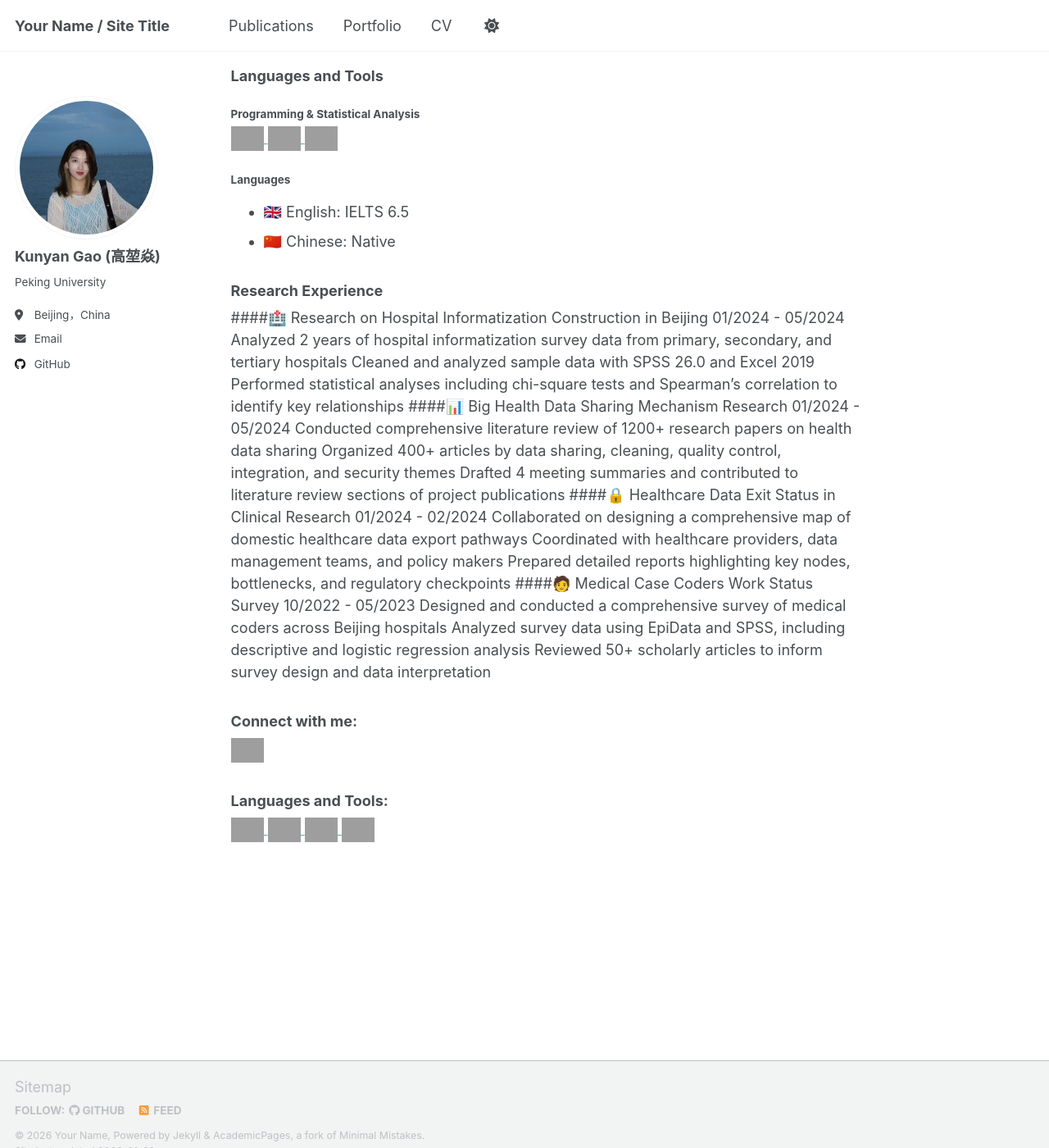
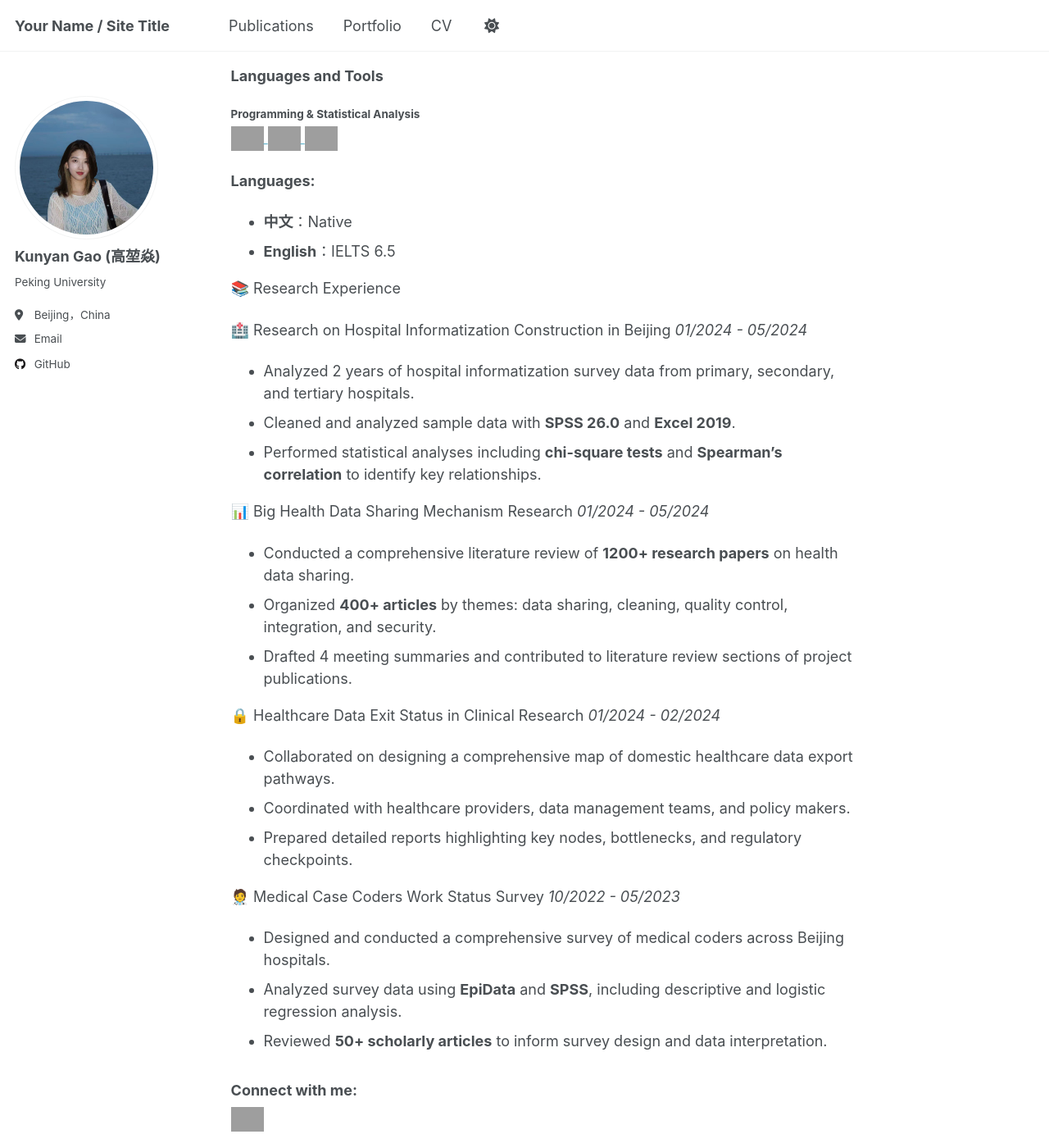
Before and after one commit to Alissa0106/Alissa0106.github.io, a Jekyll site: the page built from _pages/about.md, in a window 1280 px wide and 1400 px high, scrolled down 277 px. Shown: the whole window at 82% size. Built offline with Jekyll 4.4.1, drawn with Linux system fonts in a browser that asks for light colours; a script that is not in the unit is left out; a file with an impossible date is left out; grey boxes are pictures that could not be loaded.

Commit message:
Update about.md

```diff
--- a/_pages/about.md
+++ b/_pages/about.md
@@ -27,27 +27,36 @@ redirect_from:
   </a>
 </p>
 
-#### Languages
-- 🇬🇧 English: IELTS 6.5
-- 🇨🇳 Chinese: Native
+**Languages:**
+*   **中文**：Native
+*   **English**：IELTS 6.5
 
-### Research Experience
-####🏥 Research on Hospital Informatization Construction in Beijing 01/2024 - 05/2024
-Analyzed 2 years of hospital informatization survey data from primary, secondary, and tertiary hospitals
-Cleaned and analyzed sample data with SPSS 26.0 and Excel 2019
-Performed statistical analyses including chi-square tests and Spearman's correlation to identify key relationships
-####📊 Big Health Data Sharing Mechanism Research 01/2024 - 05/2024
-Conducted comprehensive literature review of 1200+ research papers on health data sharing
-Organized 400+ articles by data sharing, cleaning, quality control, integration, and security themes
-Drafted 4 meeting summaries and contributed to literature review sections of project publications
-####🔒 Healthcare Data Exit Status in Clinical Research 01/2024 - 02/2024
-Collaborated on designing a comprehensive map of domestic healthcare data export pathways
-Coordinated with healthcare providers, data management teams, and policy makers
-Prepared detailed reports highlighting key nodes, bottlenecks, and regulatory checkpoints
-####🧑 Medical Case Coders Work Status Survey 10/2022 - 05/2023
-Designed and conducted a comprehensive survey of medical coders across Beijing hospitals
-Analyzed survey data using EpiData and SPSS, including descriptive and logistic regression analysis
-Reviewed 50+ scholarly articles to inform survey design and data interpretation
+📚 Research Experience
+
+🏥 Research on Hospital Informatization Construction in Beijing
+*01/2024 - 05/2024*
+- Analyzed 2 years of hospital informatization survey data from primary, secondary, and tertiary hospitals.
+- Cleaned and analyzed sample data with **SPSS 26.0** and **Excel 2019**.
+- Performed statistical analyses including **chi-square tests** and **Spearman's correlation** to identify key relationships.
+
+📊 Big Health Data Sharing Mechanism Research
+*01/2024 - 05/2024*
+- Conducted a comprehensive literature review of **1200+ research papers** on health data sharing.
+- Organized **400+ articles** by themes: data sharing, cleaning, quality control, integration, and security.
+- Drafted 4 meeting summaries and contributed to literature review sections of project publications.
+
+🔒 Healthcare Data Exit Status in Clinical Research
+*01/2024 - 02/2024*
+- Collaborated on designing a comprehensive map of domestic healthcare data export pathways.
+- Coordinated with healthcare providers, data management teams, and policy makers.
+- Prepared detailed reports highlighting key nodes, bottlenecks, and regulatory checkpoints.
+
+🧑‍⚕️ Medical Case Coders Work Status Survey
+*10/2022 - 05/2023*
+- Designed and conducted a comprehensive survey of medical coders across Beijing hospitals.
+- Analyzed survey data using **EpiData** and **SPSS**, including descriptive and logistic regression analysis.
+- Reviewed **50+ scholarly articles** to inform survey design and data interpretation.
+
 
 <h3 align="left">Connect with me:</h3>
 <p align="left">
```
